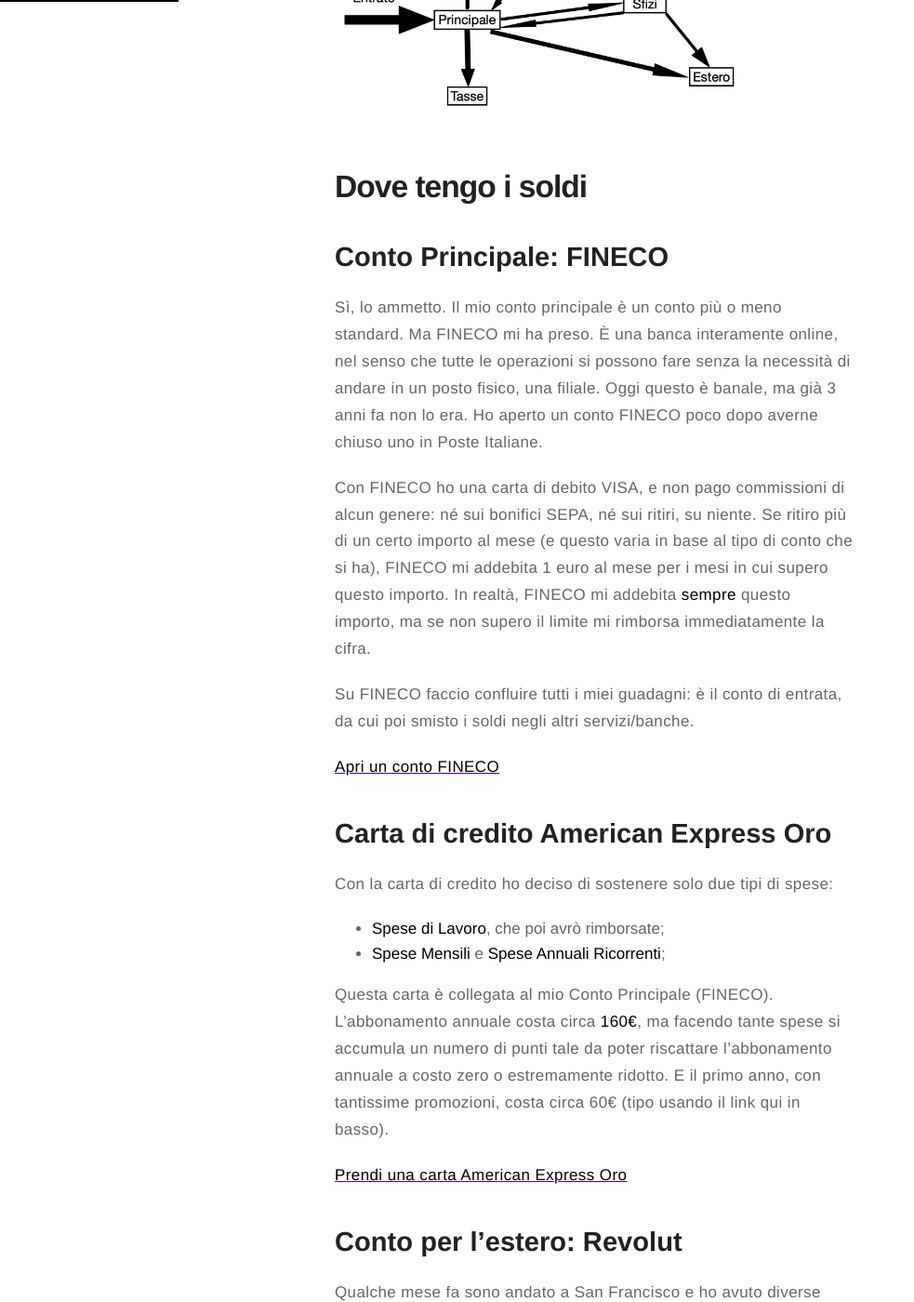
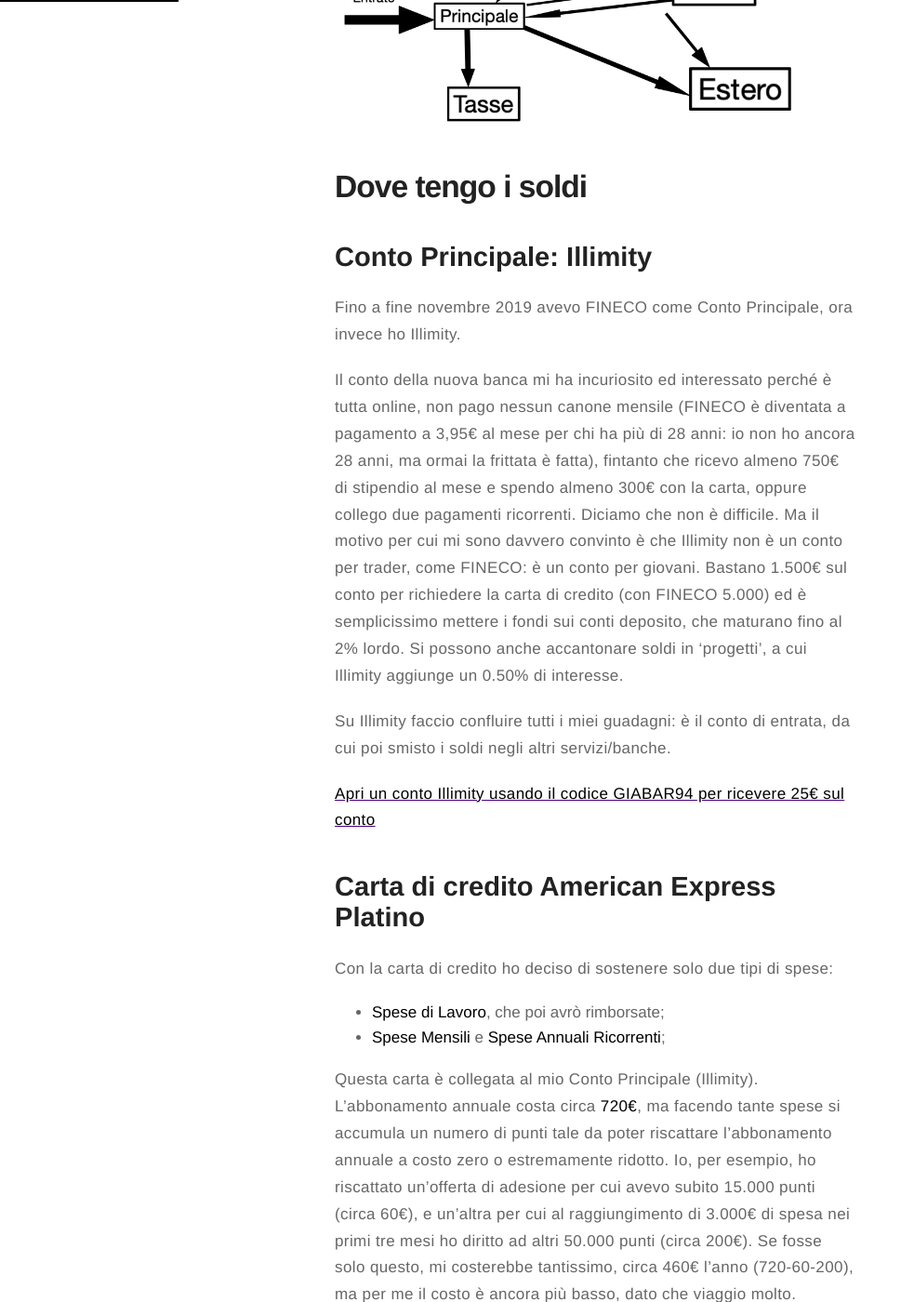
Before and after one commit to iJaack/Jaack, a Jekyll site: the page built from _posts/2019-10-05-pianificazione-finanziaria.markdown, in a window 1280 px wide and 1400 px high, scrolled down 1229 px. Shown: the whole window at 93% size, without its empty margins (0-983 px from the left). Built offline with Jekyll 4.4.1, drawn with Linux system fonts in a browser that asks for light colours; some of the changed text lies outside the part shown.

Commit message:
- Aggiornata pagina Pianificazione Finanziare senza costi

```diff
--- a/_posts/2019-10-05-pianificazione-finanziaria.markdown
+++ b/_posts/2019-10-05-pianificazione-finanziaria.markdown
@@ -33,34 +33,33 @@
 
 # Dove tengo i soldi
 
-## Conto Principale: FINECO
+## Conto Principale: Illimity
 
-Sì, lo ammetto. Il mio conto principale è un conto più o meno standard.
-Ma FINECO mi ha preso. È una banca interamente online, nel senso che tutte le
-operazioni si possono fare senza la necessità di andare in un posto fisico, una filiale.
-Oggi questo è banale, ma già 3 anni fa non lo era. Ho aperto un conto FINECO poco
-dopo averne chiuso uno in Poste Italiane.
+Fino a fine novembre 2019 avevo FINECO come Conto Principale, ora invece ho Illimity.
 
-Con FINECO ho una carta di debito VISA, e non pago commissioni di alcun genere:
-né sui bonifici SEPA, né sui ritiri, su niente. Se ritiro più di un certo importo al mese (e questo varia in base al tipo di conto che si ha), FINECO mi addebita 1 euro
-al mese per i mesi in cui supero questo importo. In realtà, FINECO mi addebita **sempre** questo importo, ma se non supero il limite mi rimborsa immediatamente la cifra.
+Il conto della nuova banca mi ha incuriosito ed interessato perché è tutta online, non pago
+nessun canone mensile (FINECO è diventata a pagamento a 3,95€ al mese per chi ha più di 28 anni: io non ho ancora 28 anni, ma ormai la frittata è fatta), fintanto che ricevo almeno 750€ di stipendio al mese e spendo almeno 300€ con la carta, oppure collego due pagamenti ricorrenti. Diciamo che non è difficile.
+Ma il motivo per cui mi sono davvero convinto è che Illimity non è un conto per trader, come FINECO: è un conto per giovani. Bastano 1.500€ sul conto per richiedere la carta di credito (con FINECO 5.000) ed è semplicissimo mettere i fondi sui conti deposito, che maturano fino al 2% lordo. Si possono anche accantonare soldi in 'progetti', a cui Illimity aggiunge un 0.50% di interesse.
 
-Su FINECO faccio confluire tutti i miei guadagni: è il conto di entrata, da cui
+Su Illimity faccio confluire tutti i miei guadagni: è il conto di entrata, da cui
 poi smisto i soldi negli altri servizi/banche.
 
-[**Apri un conto FINECO**](https://finecobank.com/it/apriconto/scelta-online-cp)
+[**Apri un conto Illimity usando il codice GIABAR94 per ricevere 25€ sul conto**](https://illimitybank.com)
 
-## Carta di credito American Express Oro
+## Carta di credito American Express Platino
 
 Con la carta di credito ho deciso di sostenere solo due tipi
 di spese:
 * **Spese di Lavoro**, che poi avrò rimborsate;
 * **Spese Mensili** e **Spese Annuali Ricorrenti**;
 
-Questa carta è collegata al mio Conto Principale (FINECO).
-L'abbonamento annuale costa circa **160€**, ma facendo tante spese si accumula un numero di punti tale da poter riscattare l'abbonamento annuale a costo zero o estremamente ridotto. E il primo anno, con tantissime promozioni, costa circa 60€ (tipo usando il link qui in basso).
+Questa carta è collegata al mio Conto Principale (Illimity).
+L'abbonamento annuale costa circa **720€**, ma facendo tante spese si accumula un numero di punti tale da poter riscattare l'abbonamento annuale a costo zero o estremamente ridotto.
+Io, per esempio, ho riscattato un'offerta di adesione per cui avevo subito 15.000 punti (circa 60€), e un'altra per cui al raggiungimento di 3.000€ di spesa nei primi tre mesi ho diritto ad altri 50.000 punti (circa 200€). Se fosse solo questo, mi costerebbe tantissimo, circa 460€ l'anno (720-60-200), ma per me il costo è ancora più basso, dato che viaggio molto.
 
-[**Prendi una carta American Express Oro**](www.americanexpress.it/amico/gIACOBUKnp?XLINK=MYCP)
+AMEX Platino, infatti, mi da il fast track in tutti gli aeroporti più importanti d'Italia (che solitamente costano 10€ l'uno) e l'accesso a oltre 1300 lounge aeroportuali in tutto il mondo gratuitamente, con il programma Priority Pass Prestige, che da solo costerebbe 399€ l'anno. La domanda sorge spontanea: "ma non potresti evitare l'accesso alle lounge? A che ti serve?". Ci sono periodi in cui prendo anche 3-4 voli a settimana, e poter contare su una lounge per mangiare, riposare e lavorare ha un valore altissimo per me. Poi basta pensare che, prendendo un aereo due volte a settimana e comprando almeno una bottiglietta d'acqua in aeroporto, che costa circa 3€ ovunque, spenderei 24€ al mese (3x2x4). Con poco più del doppio posso mangiare 'gratis' e illimitato in qualuque aeroporto. Decisamente comveniente.
+
+[**Prendi una carta American Express Platino**](www.americanexpress.it/amico/gIACOB7yXC?XLINK=MYCP)
 
 ## Conto per l'estero: Revolut
 
@@ -115,6 +114,14 @@
 
 [**Scarica Oval Money**](https://m.onelink.me/b2d2a73d)
 
+## Come spendo: Curve
+Tecnicamente, cerco di usare sempre Apple Pay o Google Pay per pagare.
+Capita però, spesso, che il commerciante non abbia il POS contactless oppure che sia più veloce per me prendere la carta, che il telefono - sembra strano, ma quando il telefono è nello zaino e il portafoglio nella tasca posteriore, tutto è possibile.
+Da qualche tempo, quindi, sto usando **Curve**, un'app con carta di debito Mastercard collegata che mi permette di associare tutte le carte VISA e Mastercard che ho, e di *scegliere* con quale carta voglio pagare dall'app, utilizzando solo la carta fisica di Curve.
+È semplice: basta che, quando devo pagare, vado nell'app, seleziono la carta con cui voglio pagare e pago con la carta fisica. Se mi sbaglio, posso *annullare la transazione su una carta per metterla su un'altra* entro 7 giorni. E guadagno anche del cashback su alcuni negozi, tipo McDonald's o Amazon.
+
+[Registrati su CURVE e hai 5 dollari di benvenuto][http://www.curve.app/join#DG87ARMD]
+
 ## EXTRA: Conto pensione: cryptovalute
 
 Non è un vero e proprio conto, ma quei soldi io li considero la mia pensione. Mi ritengo, da circa un anno, un HODLER. Uno di quelli che le cryptovalute non le spende, ma le accumula. Perché un giorno potrebbero comunque valere di più.
@@ -127,17 +134,6 @@
 Ma non potevo controllare tutti i wallet uno per uno ogni volta che avessi avuto bisogno di avere una visione d'insieme. Per trovare **CoinStats** ci ho messo un bel po' di tempo, ma alla fine ne sono rimasto soddisfatto: basta inserire le chiavi pubbliche dei wallet e le chiavi API degli exchange utilizzati per avere tutto insieme. Ora CoinStats fornisce anche un wallet che supporta oltre 220 monete, ma bisognerebbe trasferire tutto, incorrendo in commissioni.
 
   [Guarda il mio portafoglio crpyto](https://coinstats.app/p/shoYj8) | [Scarica CoinStats](https://coinstats.app)
-
-# Come vedo entrate ed uscite: Yolt
-
-Yolt è l'app di ING Direct (non me lo immaginavo davvero) per collegare tutti i conti
-delle varie banche, online e tradizionali, per avere una visione di quello che sta succedendo alle proprie finanze.
-
-L'app si basa sull'assunto che oggi un utente ha più di un conto, e più di una banca di riferimento. La lista delle banche supportate è lunga ma, così come con Oval Money, nemmeno Yolt supporta Revolut, quindi non mi è possibile controllare le spese da lì, che però vincolo solo agli acquisti all'estero con valuta diversa dall'euro, quindi una situazione che si verifica non molto spesso (sebbene più di qualche volta).
-
-Yolt è utile perché mi permette di categorizzare facilmente dei pagamenti come *abbonamenti ricorrenti*, facendo quindi una previsione intelligente delle uscite e facendo la somma dei conti correnti e delle carte collegate, facendomi subito capire quale sia la mia effettiva liquidità.
-
-[**Scarica Yolt**](https://www.yolt.com/it/)
 
 # Come pianifico con successo: Google Sheet
 
@@ -156,3 +152,5 @@
 Spero di essere stato sufficientemente esaustivo. Questo modello non è definitivo, potrebbe cambiare ed aggiornarsi spesso. Ma è un buon punto di partenza per pianificare con successo ed impegno la propria vita finanziaria, senza incorrere in costi nascosti e senza rischiere di spendere più del dovuto. Con me, per ora, sta funzionando.
 
 {% include changes.html %}
+
+*22 dicembre 2019: Questa pagina è stata aggiornata sostituendo Illimity con FINECO, rimuovendo Curve e Yolt e sostituendo AMEX Oro con AMEX Platino
```
Also changed, not shown: assets/images/projects/pianificazione-finanziaria/mappa.png.
